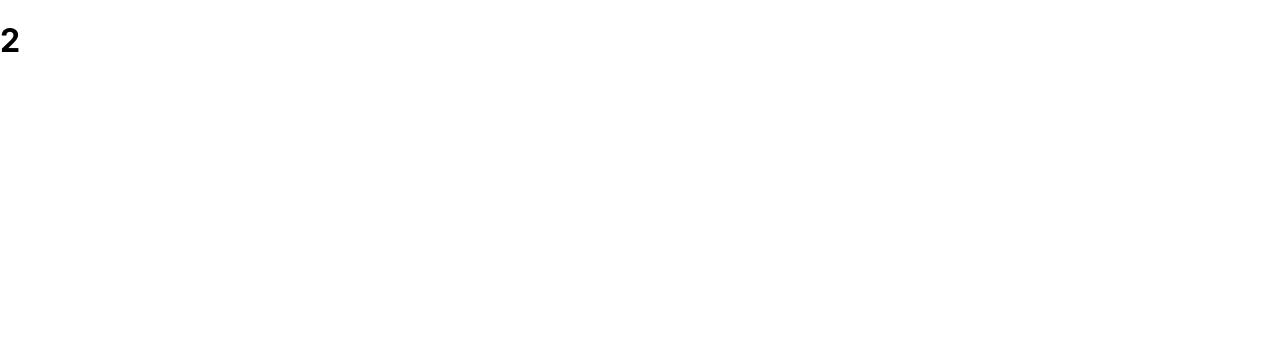
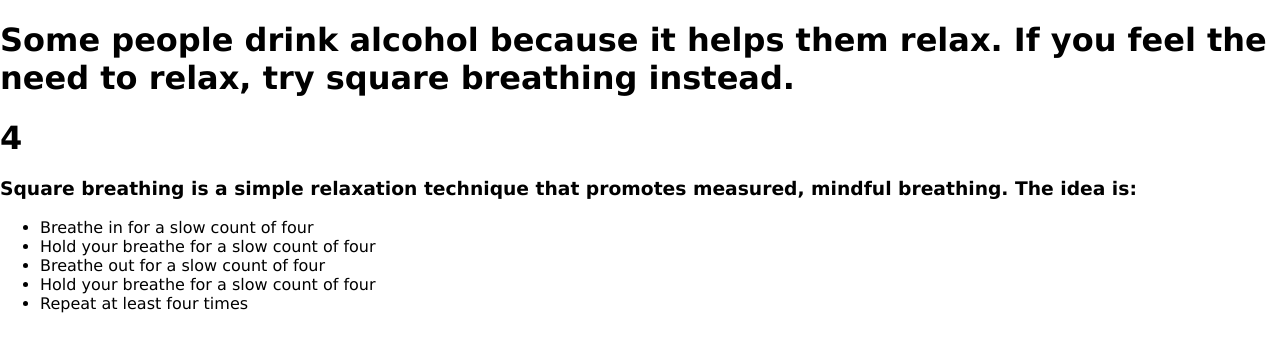
Before and after one commit to Timdavidcole/square-breathing, a React (Create React App) app: page / in a window 1280 px wide. Shown: the top 352 px of the page. Built offline with nearby package versions, Linux system fonts and the light colour scheme.

Commit message:
added basic text

```diff
--- a/src/App.css
+++ b/src/App.css
@@ -1,38 +1,3 @@
-.App {
-  text-align: center;
+body {
+  font-family: "Verdana", Verdana, sans-serif;
 }
-
-.App-logo {
-  height: 40vmin;
-  pointer-events: none;
-}
-
-@media (prefers-reduced-motion: no-preference) {
-  .App-logo {
-    animation: App-logo-spin infinite 20s linear;
-  }
-}
-
-.App-header {
-  background-color: #282c34;
-  min-height: 100vh;
-  display: flex;
-  flex-direction: column;
-  align-items: center;
-  justify-content: center;
-  font-size: calc(10px + 2vmin);
-  color: white;
-}
-
-.App-link {
-  color: #61dafb;
-}
-
-@keyframes App-logo-spin {
-  from {
-    transform: rotate(0deg);
-  }
-  to {
-    transform: rotate(360deg);
-  }
-}
--- a/src/App.js
+++ b/src/App.js
@@ -1,9 +1,27 @@
-import React from 'react';
-import Timer from './Components/Timer'
+import React from "react";
+import Timer from "./Components/Timer";
+import './App.css';
 
 function App() {
   return (
-    <Timer />
+    <div>
+      <h1>
+        Some people drink alcohol because it helps them relax. If you feel the
+        need to relax, try square breathing instead.
+      </h1>
+      <Timer />
+      <h3>
+        Square breathing is a simple relaxation technique that promotes
+        measured, mindful breathing. The idea is:
+      </h3>
+      <ul>
+        <li>Breathe in for a slow count of four</li>
+        <li>Hold your breathe for a slow count of four</li>
+        <li>Breathe out for a slow count of four</li>
+        <li>Hold your breathe for a slow count of four</li>
+        <li>Repeat at least four times</li>
+      </ul>
+    </div>
   );
 }
 
```
